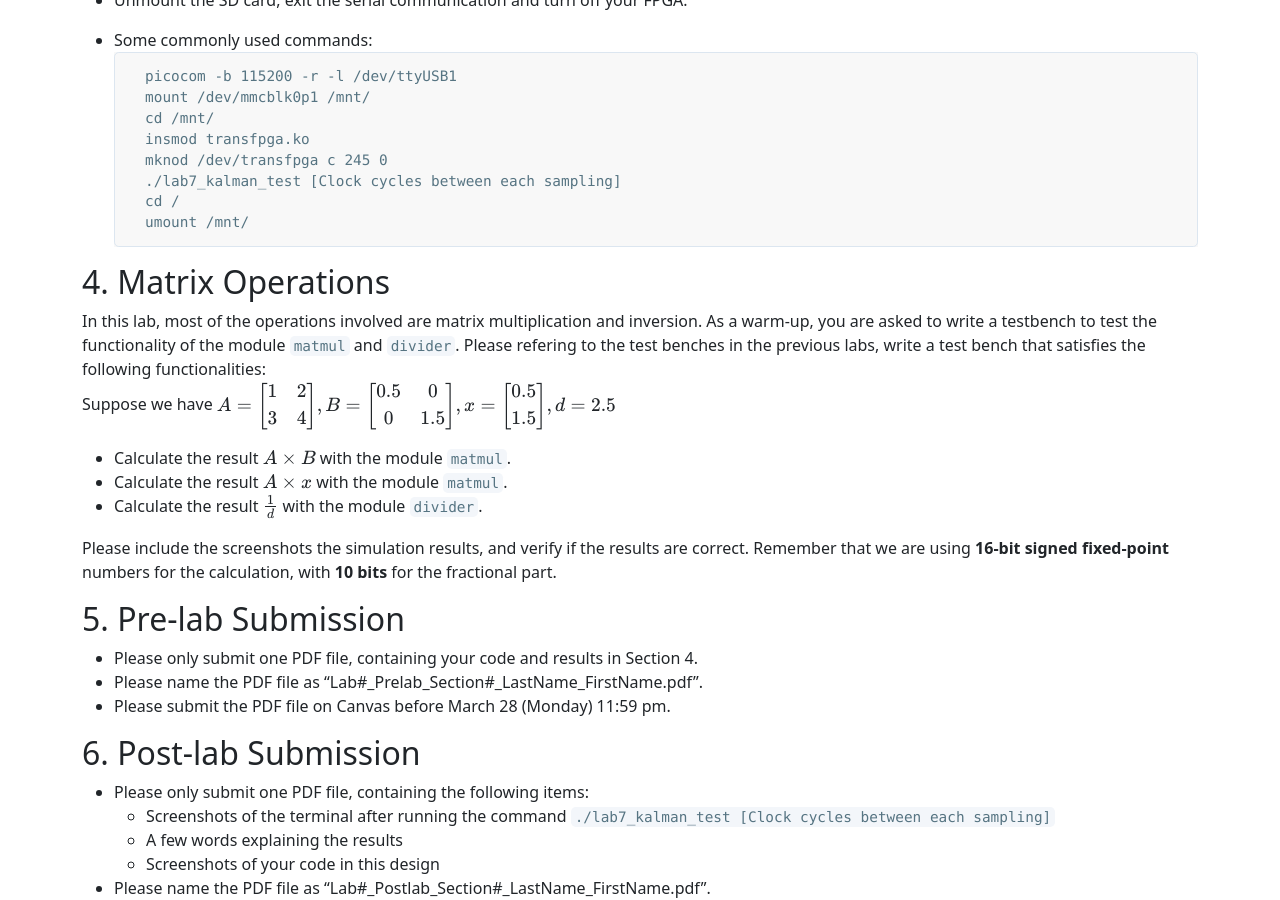
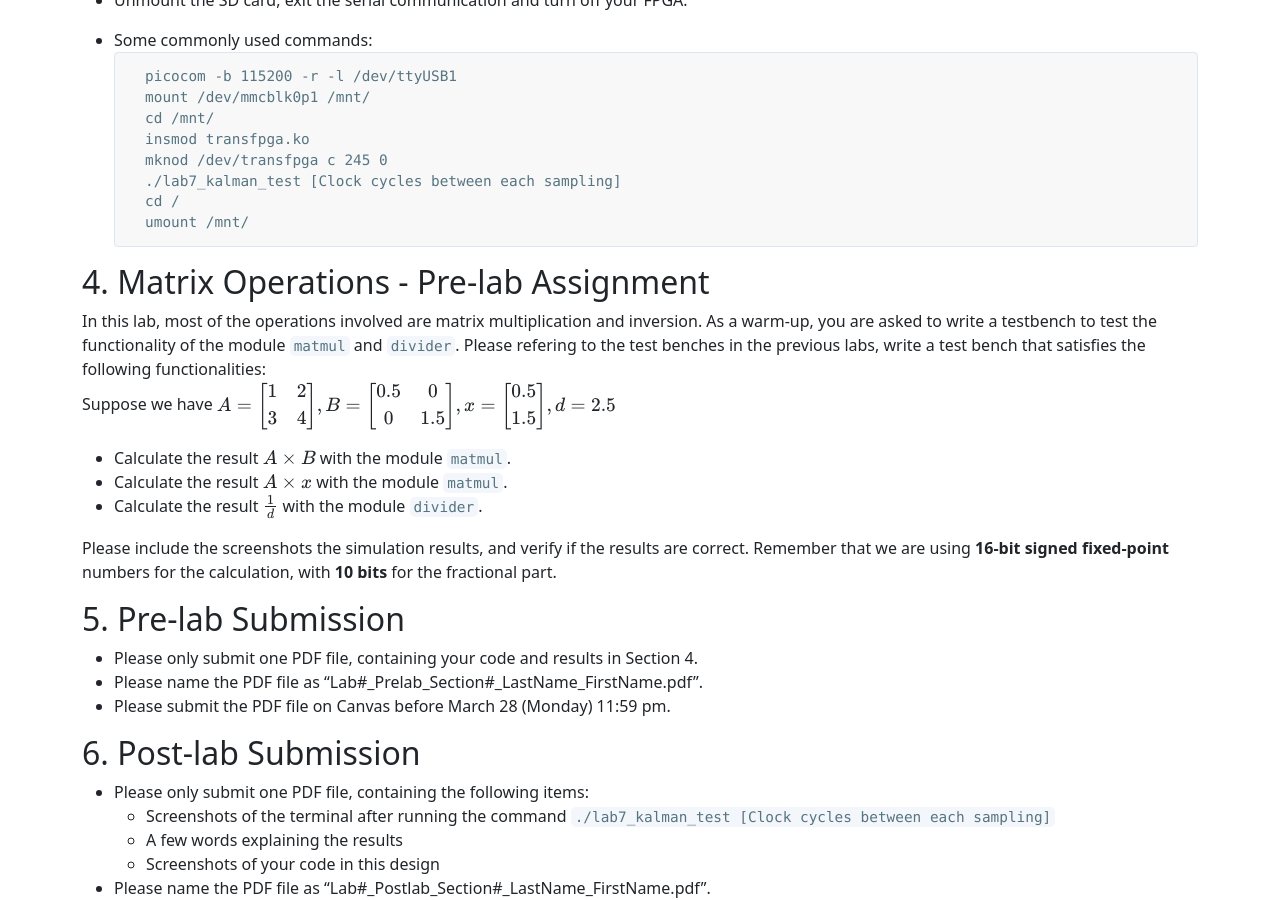
Before and after one commit to hailiangh/hailiangh.github.io, a Jekyll site: the page built from TA/ECEN689_Spring2022/lab7_manual.md, in a window 1280 px wide and 900 px high, scrolled down 2327 px. Built offline with Jekyll 4.4.1, drawn with Linux system fonts in a browser that asks for light colours.

Commit message:
Update lab7_manual.md

````diff
--- a/TA/ECEN689_Spring2022/lab7_manual.md
+++ b/TA/ECEN689_Spring2022/lab7_manual.md
@@ -83,7 +83,7 @@ In this section, we will implement the design on the FPGA.
     umount /mnt/
     ```
 
-## 4. Matrix Operations
+## 4. Matrix Operations - Pre-lab Assignment
 In this lab, most of the operations involved are matrix multiplication and inversion. As a warm-up, you are asked to write a testbench to test the functionality of the module `matmul` and `divider`. Please refering to the test benches in the previous labs, write a test bench that satisfies the following functionalities:
 Suppose we have
 $$
````
